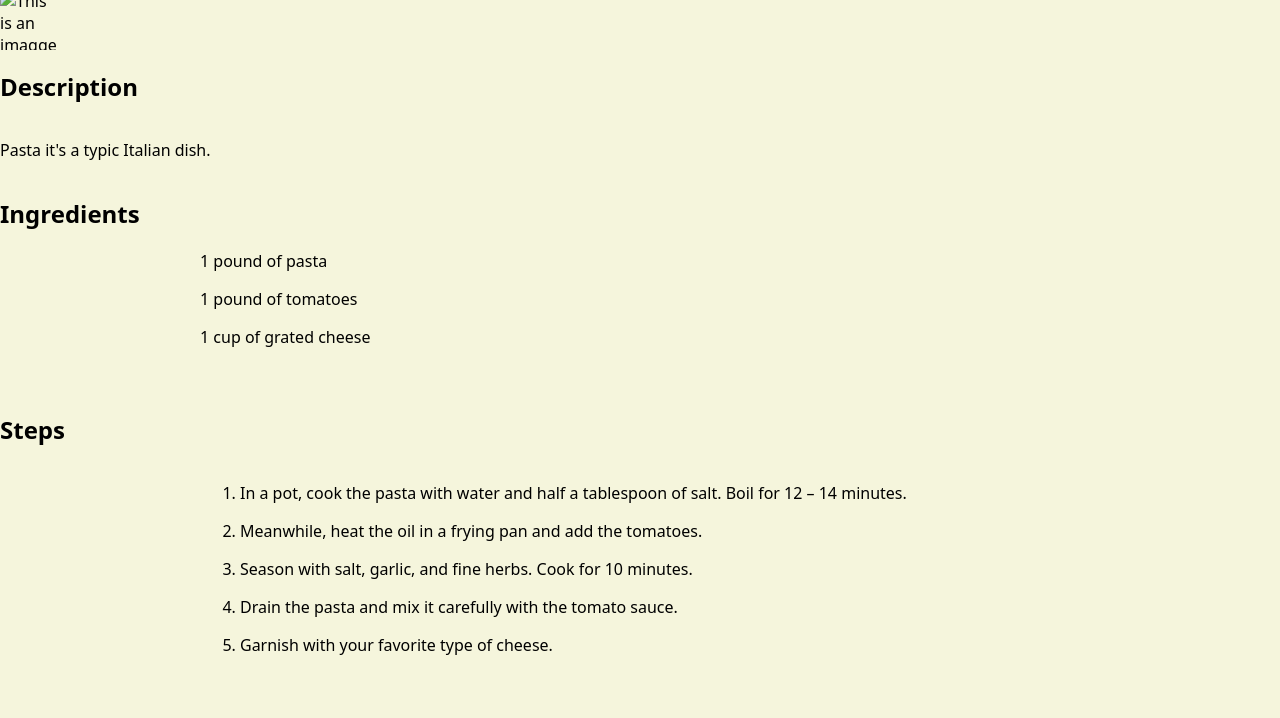
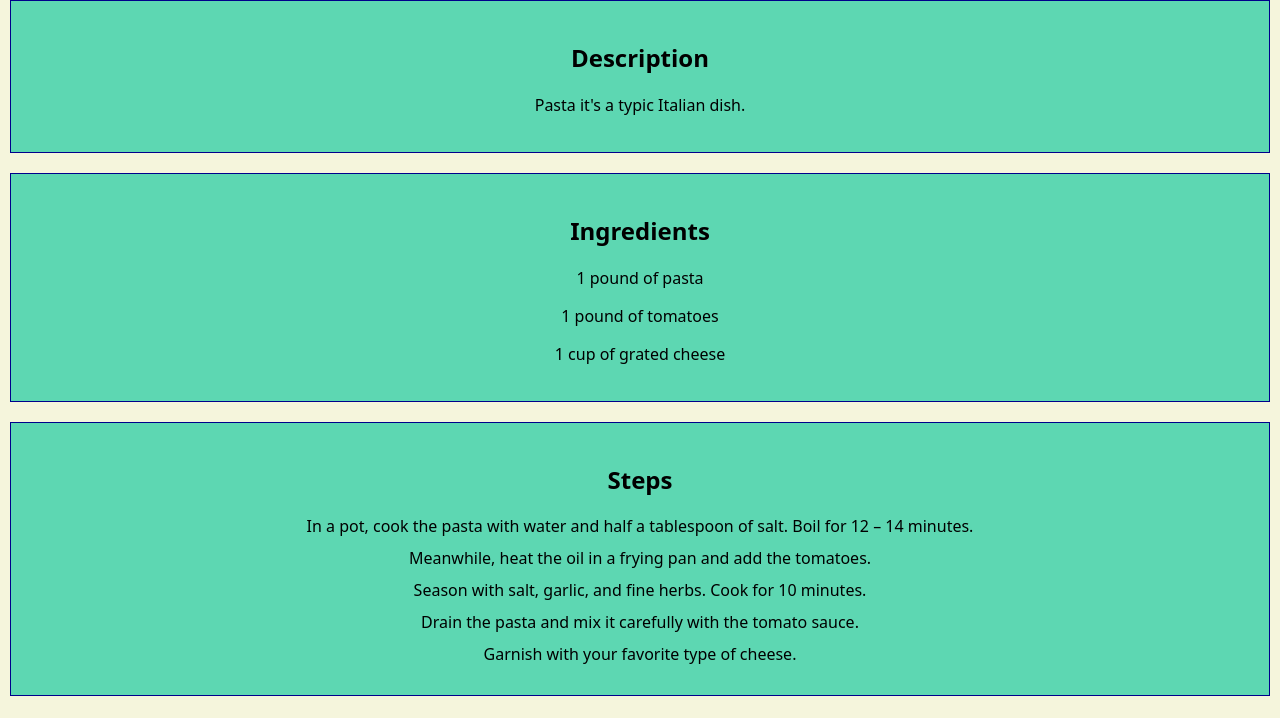
Before and after one commit to arpajus/recipes, a plain HTML site: page pages/pasta.html in a window 1280 px wide. Shown: the part 82-800 px from the top of the page. Drawn offline with Linux system fonts and the light colour scheme.

Commit message:
Momentally struct of pages done. Pizza&Pasta done

```diff
--- a/pages/pasta.html
+++ b/pages/pasta.html
@@ -5,26 +5,36 @@
     <title>Pasta</title>
     <link href="../style.css" rel="stylesheet"/>
 </head>
-<body>
+<body class="body-pages">
     <header>
         Pasta
+        <img src="../images/pasta.png" alt="This is an imagge of pasta">
     </header>
-    <img src="../images/pasta.jpg" alt="This is an imagge of a pasta with tomato sauce">
+    <div class="container-pages">
+        <div class="description">
             <h2>Description</h2>
-    <p> Pasta it's a typic Italian dish.  </p>
-    <h2>Ingredients</h2>
-    <ul class="ingredients">
+            <p>Pasta it's a typic Italian dish.</p>
+        </div>
+
+        <div class="ingredients">
+            <h2> Ingredients</h2>
+            <ul>
                 <li>1 pound of pasta</li>
                 <li>1 pound of tomatoes</li>
                 <li>1 cup of grated cheese</li>
             </ul>
-    <h2>Steps</h2>
-    <ol class="ingredients">
+        </div>
+
+        <div class="steps">
+            <h2> Steps</h2>
+            <ul>
                 <li>In a pot, cook the pasta with water and half a tablespoon of salt. Boil for 12 – 14 minutes.</li>
                 <li>Meanwhile, heat the oil in a frying pan and add the tomatoes.</li>
                 <li>Season with salt, garlic, and fine herbs. Cook for 10 minutes.</li>
                 <li>Drain the pasta and mix it carefully with the tomato sauce.</li>
                 <li>Garnish with your favorite type of cheese.</li>
-    </ol>
+            </ul>
+        </div>
+    </div>
 </body>
 </html>
--- a/style.css
+++ b/style.css
@@ -77,6 +77,7 @@ header {
     display: flex;
     align-items: center;
     justify-content: center;
+    height: 50px;
   }
 
   img{
@@ -92,21 +93,28 @@ header {
   .container-pages{
     display: flex;
     flex-direction: column;
-    justify-content:center;
-    align-items: flex-start;
   }
 
-  .description{
-    flex: auto;
-    margin-left: 200px;
-  }
+.description,
+.ingredients,
+.steps {
+    flex: 1;
+    margin: 10px;
+    padding: 20px;
+    background-color: #5DD7B2;
+    border: 1px solid darkblue;
+}
 
-  .ingredients{
-    flex: auto;
-    margin-left: 200px;
-  }
+.steps ul {
+  padding: 0;
+  border: none;
+}
 
-  .steps{
-    flex: auto;
-    margin-left: 200px;
-  }
+.steps li {
+  margin-bottom: 10px;
+
+}
+
+.body-pages p, .body-pages h2, .body-pages ul{
+  text-align: center;
+}
```
Also changed, not shown: pages/pizza.html (+2 -3 lines). Lines whose indentation alone changed are shown as unchanged.
